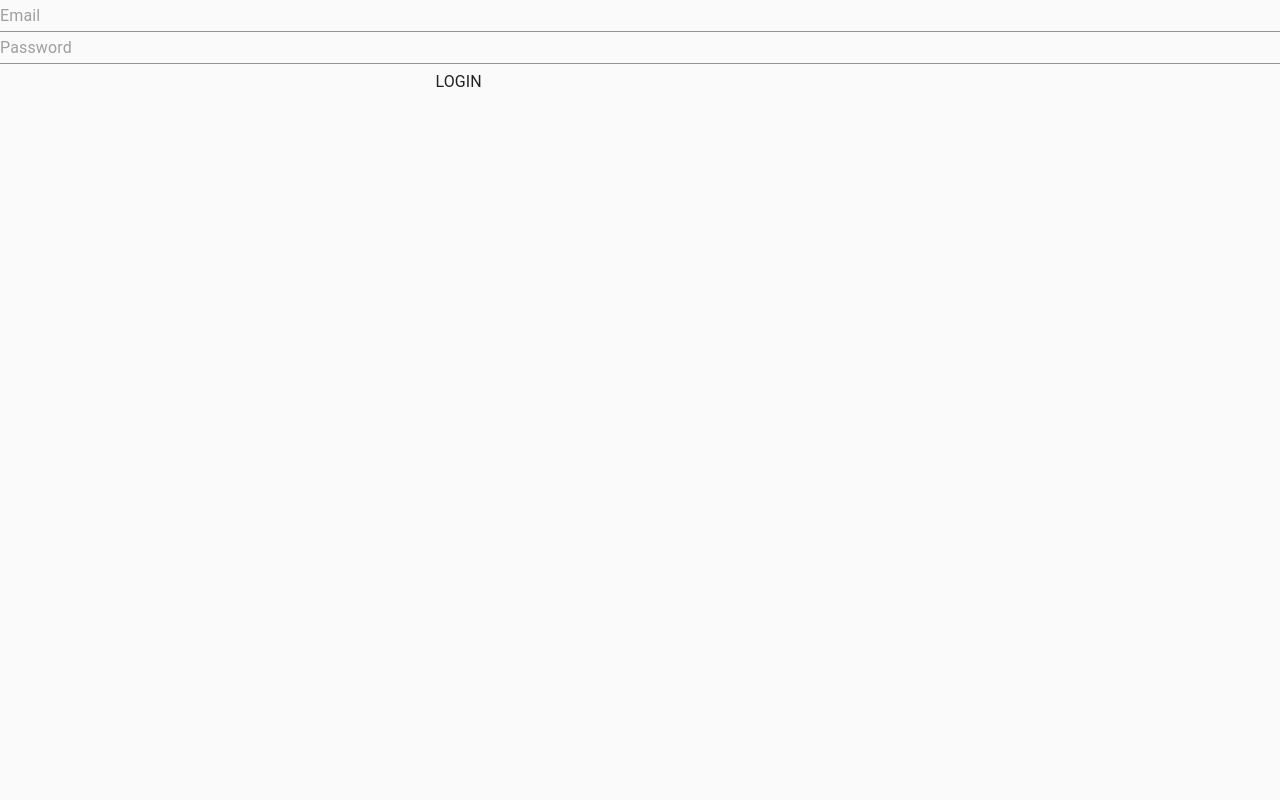
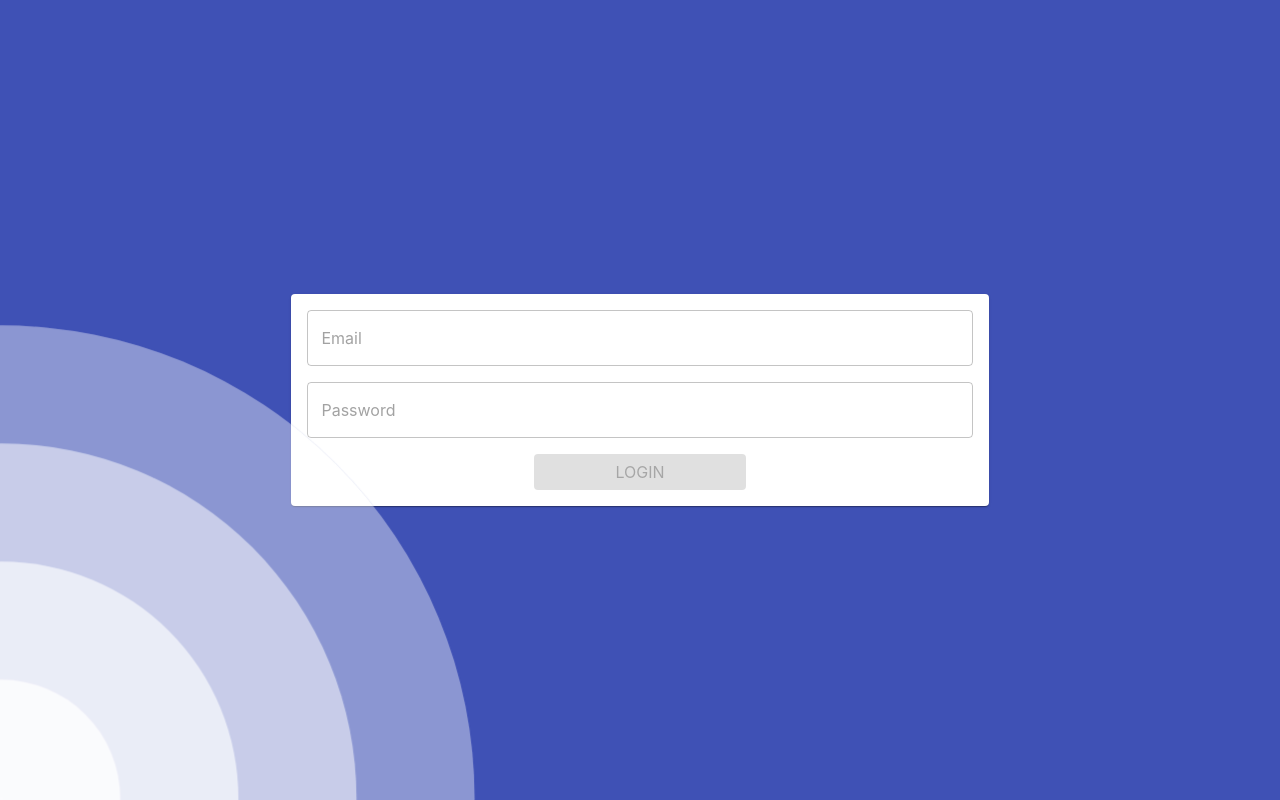
Before and after one commit to VictorSteiner/swafe-react, a React (Create React App) app: page /login in a window 1280 px wide. Built offline with nearby package versions, Linux system fonts and the light colour scheme.

Commit message:
designed login

```diff
--- a/src/App.tsx
+++ b/src/App.tsx
@@ -3,14 +3,16 @@ import { BrowserRouter as Router } from 'react-router-dom';
 import './App.css';
 import { tokenContext, useToken } from './hooks/useToken';
 import { Content } from './pages/Content';
-import { CssBaseline } from '@material-ui/core';
+import { CssBaseline, ThemeProvider } from '@material-ui/core';
 import { userContext, useUser } from './hooks/useUser';
+import { theme } from './theme';
 
 const App: React.FC = () => {
   const tokenContextValue = useToken();
   const userContextValue = useUser();
 
   return (
+    <ThemeProvider theme={theme}>
       <tokenContext.Provider value={tokenContextValue}>
         <userContext.Provider value={userContextValue}>
           <Router>
@@ -19,6 +21,7 @@ const App: React.FC = () => {
           </Router>
         </userContext.Provider>
       </tokenContext.Provider>
+    </ThemeProvider>
   );
 };
 
--- a/src/pages/login/form.tsx
+++ b/src/pages/login/form.tsx
@@ -1,23 +1,35 @@
-import { Grid, TextField, Button, Typography } from '@material-ui/core';
-import React, { useCallback, useState } from 'react';
+import {
+  Grid,
+  TextField,
+  Button,
+  Typography,
+  Paper,
+  makeStyles,
+} from '@material-ui/core';
+import React, { useCallback, useMemo } from 'react';
 import { login } from '../../api/services/userService';
 import { Login } from '../../api/__generated__';
 import { useHistory } from 'react-router-dom';
+import * as yup from 'yup';
+import { Formik } from 'formik';
+
+const useStyles = makeStyles((theme) => ({
+  root: {
+    padding: theme.spacing(2),
+  },
+}));
 
 export const LoginForm: React.FC = () => {
   const history = useHistory();
-
-  const [formValue, setFormValue] = useState<Login>({
-    email: '',
-    password: '',
-  });
+  const classes = useStyles();
 
   const handleLogin = useCallback(() => {
     history.push('/administration');
   }, [history]);
 
-  const handleSubmit = useCallback(() => {
-    login(formValue)
+  const handleSubmit = useCallback(
+    (request: Login, _) => {
+      login(request)
         .then((response) => {
           localStorage.setItem(
             'token',
@@ -25,47 +37,72 @@ export const LoginForm: React.FC = () => {
           );
         })
         .then(handleLogin);
-  }, [formValue, handleLogin]);
-
-  const handleEmailChange = useCallback(
-    (event: React.ChangeEvent<HTMLTextAreaElement | HTMLInputElement>) => {
-      setFormValue((prev) => ({ ...prev, email: event.target.value }));
     },
-    [],
+    [handleLogin],
   );
 
-  const handlePasswordChange = useCallback(
-    (event: React.ChangeEvent<HTMLTextAreaElement | HTMLInputElement>) => {
-      setFormValue((prev) => ({ ...prev, password: event.target.value }));
-    },
+  const validationSchema = useMemo(
+    () =>
+      yup.object().shape<Record<keyof Login, yup.AnySchema>>({
+        email: yup.string().required('Email is required'),
+        password: yup.string().required('Password is required'),
+      }),
     [],
   );
 
   return (
-    <Grid container justifyContent="center" alignItems="center">
+    <Paper elevation={1} className={classes.root}>
+      <Formik<Login>
+        initialValues={{ email: '', password: '' }}
+        validationSchema={validationSchema}
+        onSubmit={handleSubmit}
+        validateOnMount
+      >
+        {(props) => (
+          <Grid
+            container
+            justifyContent="center"
+            alignItems="center"
+            spacing={2}
+          >
             <Grid item xs={12}>
               <TextField
                 fullWidth
-          value={formValue.email}
+                variant="outlined"
+                name="email"
+                color="primary"
+                value={props.values.email}
                 type="email"
                 placeholder="Email"
-          onChange={handleEmailChange}
+                onChange={props.handleChange}
               />
             </Grid>
             <Grid item xs={12}>
               <TextField
                 fullWidth
-          value={formValue.password}
+                variant="outlined"
+                name="password"
+                color="primary"
+                value={props.values.password}
                 type="password"
                 placeholder="Password"
-          onChange={handlePasswordChange}
+                onChange={props.handleChange}
               />
             </Grid>
             <Grid item xs={4}>
-        <Button onClick={handleSubmit}>
+              <Button
+                onClick={props.submitForm}
+                color="primary"
+                variant="contained"
+                disabled={!props.isValid}
+                fullWidth
+              >
                 <Typography>Login</Typography>
               </Button>
             </Grid>
           </Grid>
+        )}
+      </Formik>
+    </Paper>
   );
 };
--- a/src/pages/login/index.tsx
+++ b/src/pages/login/index.tsx
@@ -1,6 +1,63 @@
+import { createStyles, makeStyles } from '@material-ui/core';
 import React from 'react';
 import { LoginForm } from './form';
 
+const useStyles = makeStyles((theme) =>
+  createStyles({
+    root: {
+      backgroundColor: theme.palette.primary.main,
+      position: 'relative',
+      overflow: 'hidden',
+      display: 'flex',
+      justifyContent: 'center',
+      alignItems: 'center',
+      width: '100vw',
+      height: '100vh',
+    },
+    circle: {
+      position: 'absolute',
+      borderRadius: '50%',
+      background: 'white',
+      animation: '$ripple 15s infinite',
+      boxShadow: `0px 0px 1px 0px ${theme.palette.primary.light}`,
+    },
+    '@keyframes ripple': {
+      '0%': {
+        transform: 'scale(0.8)',
+      },
+      '50%': {
+        transform: 'scale(1.2)',
+      },
+      '100%': {
+        transform: 'scale(0.8)',
+      },
+    },
+  }),
+);
+
 export const LoginIndex: React.FC = () => {
-  return <LoginForm />;
+  const classes = useStyles();
+
+  return (
+    <div className={classes.root}>
+      {Array(5)
+        .fill(undefined)
+        .map((_, index) => (
+          <div
+            // eslint-disable-next-line react/no-array-index-key
+            key={index}
+            className={classes.circle}
+            style={{
+              width: 200 * index + 1,
+              height: 200 * index + 1,
+              left: -100 * index + 1,
+              bottom: -100 * index + 1,
+              opacity: 1 - 0.12 * (index + 1),
+            }}
+          />
+        ))}
+
+      <LoginForm />
+    </div>
+  );
 };
--- /dev/null
+++ b/src/theme.ts
@@ -0,0 +1,24 @@
+import { createTheme } from '@material-ui/core';
+
+const fontFamilies = [
+  'Poppins',
+  '-apple-system',
+  'BlinkMacSystemFont',
+  '"Segoe UI"',
+  'Roboto',
+  '"Helvetica Neue"',
+  'Arial',
+  'sans-serif',
+  '"Apple Color Emoji"',
+  '"Segoe UI Emoji"',
+  '"Segoe UI Symbol"',
+  'sans-serif',
+].join(',');
+
+export const theme = createTheme({
+  typography: {
+    fontFamily: fontFamilies,
+  },
+  breakpoints: {},
+  palette: {},
+});
```
Lines whose indentation alone changed are shown as unchanged.
